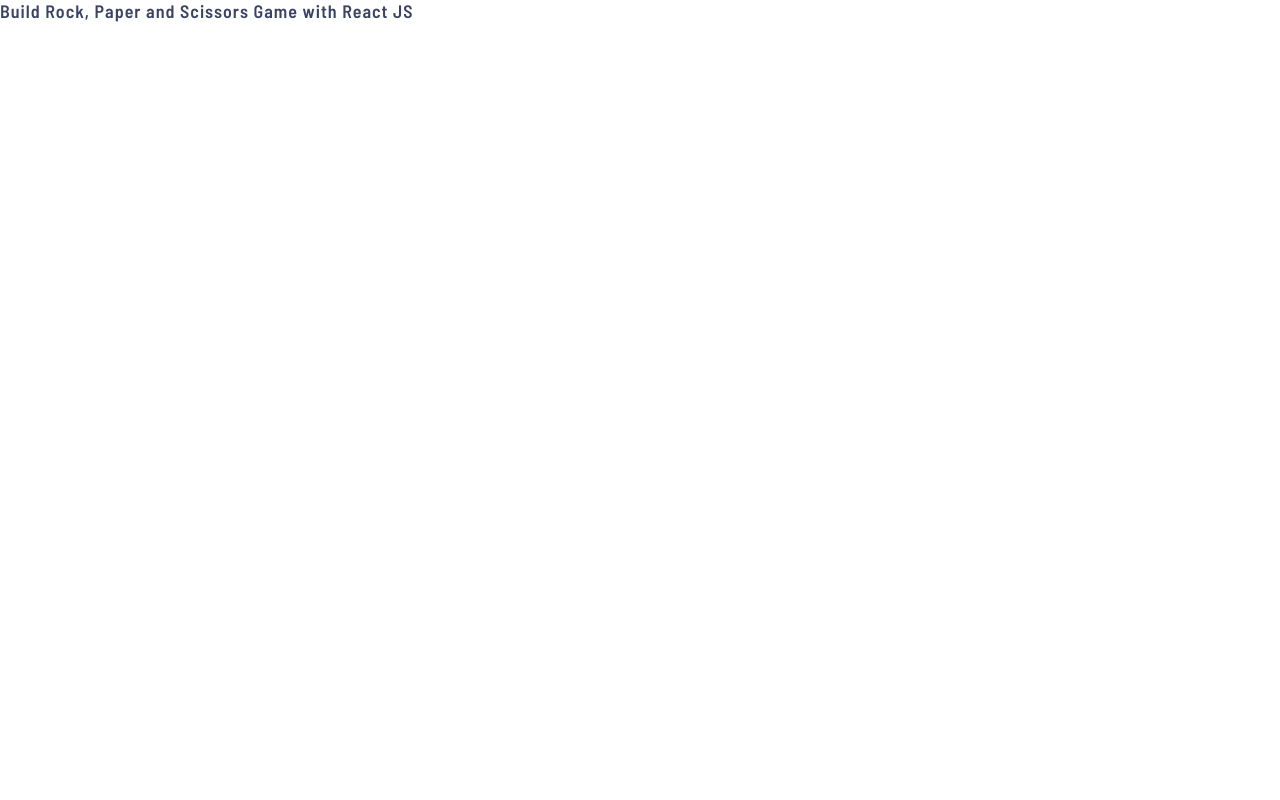
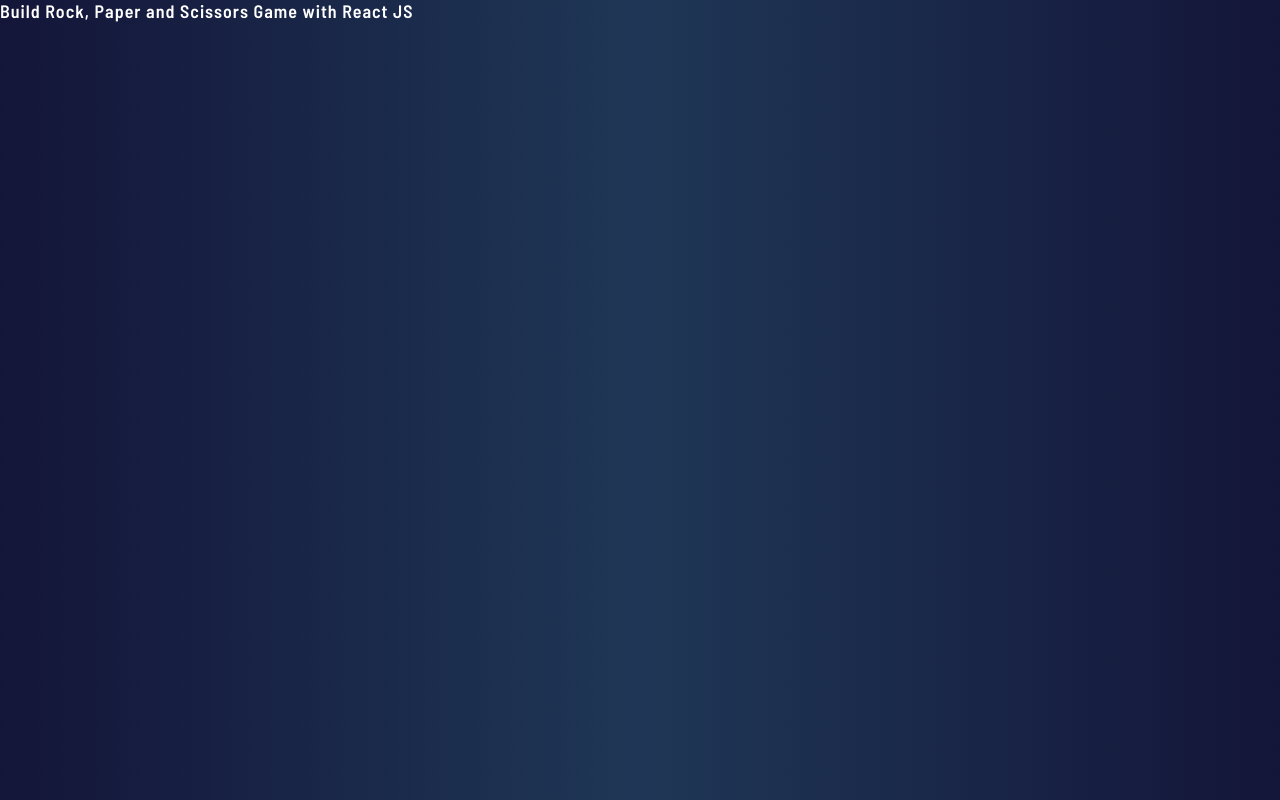
Before and after one commit to justsergo/rps_game, a React (Create React App) app: page / in a window 1280 px wide. Built offline with nearby package versions, Linux system fonts and the light colour scheme.

Commit message:
Add global background, add gradients

```diff
--- a/src/index.css
+++ b/src/index.css
@@ -5,6 +5,7 @@ body {
     sans-serif;
   -webkit-font-smoothing: antialiased;
   -moz-osx-font-smoothing: grayscale;
+  background: radial-gradient(circle, hsl(214, 47%, 23%), hsl(237, 49%, 15%));
 }
 
 code {
--- a/src/styles/theme.js
+++ b/src/styles/theme.js
@@ -11,16 +11,18 @@ export const baseTheme = {
     small: "0.875rem",
   },
 
+  // hsl gradients use with background (not background-color)
   colors: {
-    scissorsGradient: "hsl(39, 89%, 49%)",
-    background: "hsl(214, 47%, 23%)",
+    background: "radial-gradient(circle, hsl(214, 47%, 23%), hsl(237, 49%, 15%))",
     darkText: "hsl(229, 25%, 31%)",
     scoreText: "hsl(229, 64%, 46%)",
     headerOutline: "hsl(217, 16%, 45%)",
-    paperGradient: "hsl(230, 89%, 62%)",
-    rockGradient: "hsl(349, 71%, 52%)",
+    paperGradient: "radial-gradient(hsl(230, 89%, 62%), hsl(230, 89%, 65%))",
+    rockGradient: "radial-gradient(hsl(349, 71%, 52%), hsl(349, 70%, 56%))",
+    scissorsGradient: "radial-gradient(hsl(39, 89%, 49%), hsl(40, 84%, 53%))",
     lizardGradient: "hsl(261, 73%, 60%)",
     cyan: "hsl(189, 59%, 53%)",
+    white: "#fff",
   },
 
   bold_24px: {
@@ -28,7 +30,7 @@ export const baseTheme = {
     fontWeight: "bold",
     fontStyle: "normal",
     fontSize: "24px",
-    color: "hsl(229, 25%, 31%)",
+    color: "#fff",
     letterSpacing: "1px",
   },
   bold_18px: {
@@ -36,7 +38,7 @@ export const baseTheme = {
     fontWeight: "bold",
     fontStyle: "normal",
     fontSize: "18px",
-    color: "hsl(229, 25%, 31%)",
+    color: "#fff",
     letterSpacing: "1px",
   },
   bold_14px: {
@@ -44,7 +46,7 @@ export const baseTheme = {
     fontWeight: "bold",
     fontStyle: "normal",
     fontSize: "14px",
-    color: "hsl(229, 25%, 31%)",
+    color: "#fff",
     letterSpacing: "1px",
   },
   semi_18px: {
@@ -52,7 +54,7 @@ export const baseTheme = {
     fontWeight: 600,
     fontStyle: "normal",
     fontSize: "18px",
-    color: "hsl(229, 25%, 31%)",
+    color: "#fff",
     letterSpacing: "1px",
   },
   semi_16px: {
@@ -60,7 +62,7 @@ export const baseTheme = {
     fontWeight: 600,
     fontStyle: "normal",
     fontSize: "16px",
-    color: "hsl(229, 25%, 31%)",
+    color: "#fff",
     letterSpacing: "1px",
   },
   semi_14px: {
@@ -68,7 +70,7 @@ export const baseTheme = {
     fontWeight: 600,
     fontStyle: "normal",
     fontSize: "14px",
-    color: "hsl(229, 25%, 31%)",
+    color: "#fff",
     letterSpacing: "1px",
   },
 };
```
